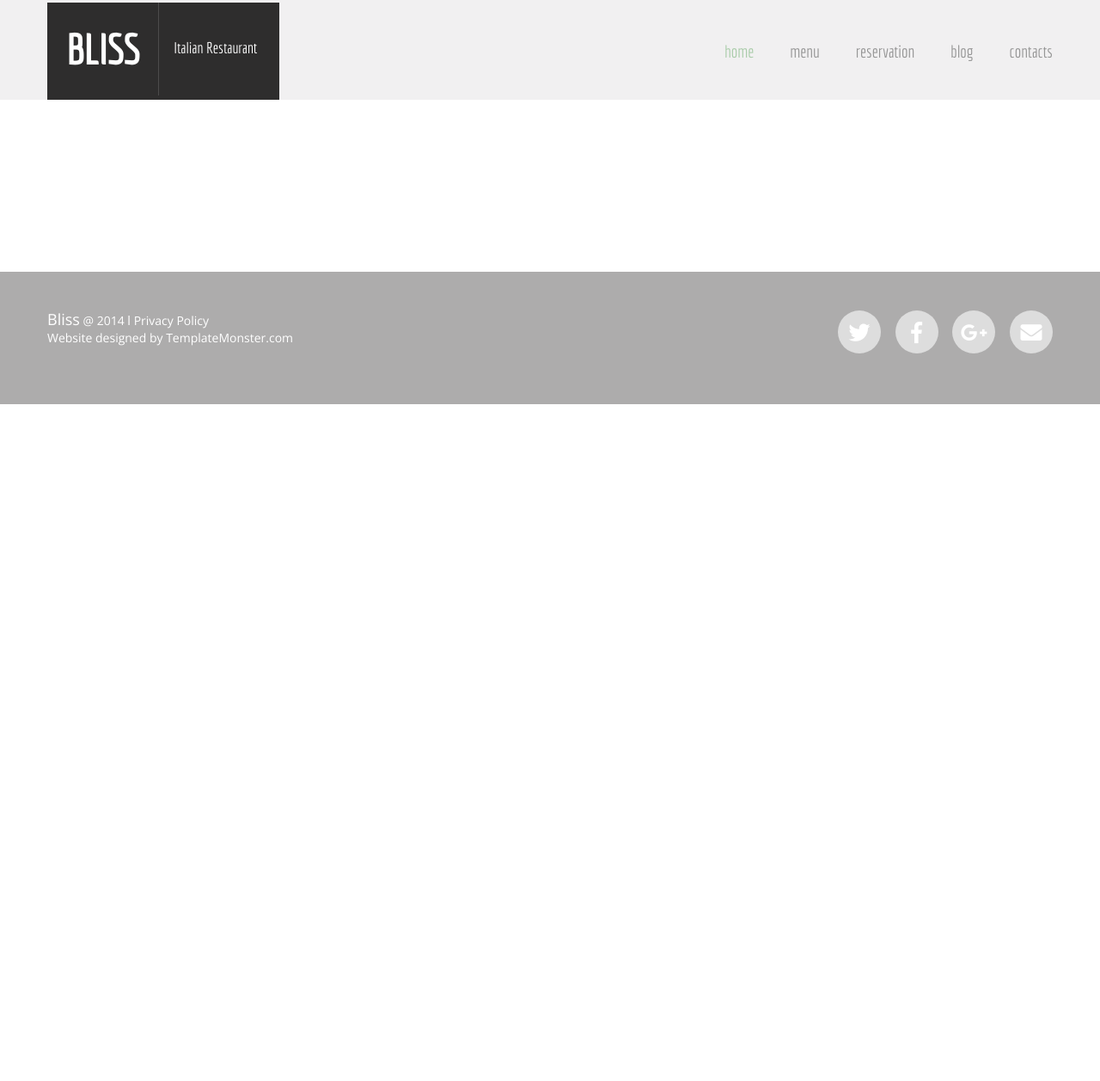
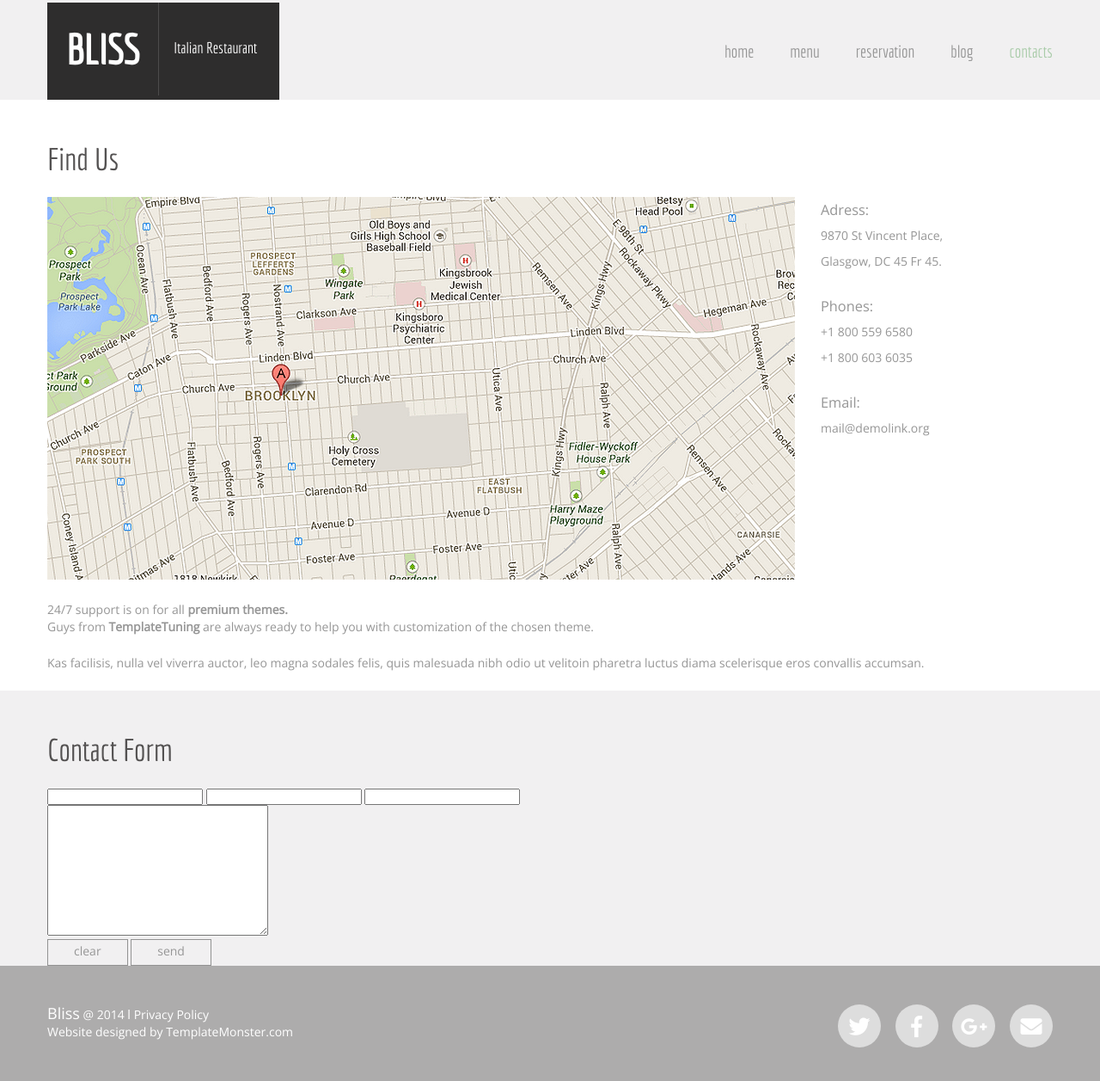
Before and after one commit to KostiaNetot/kostianetot.github.io, a plain HTML site: page contacts.html in a window 1280 px wide. Shown: the part 25-1282 px from the top of the page at 86% size. Before the commit the page ends 800 px from the top, so only its background shows below. Drawn offline with nearby package versions, Linux system fonts and the light colour scheme.

Commit message:
continuing

```diff
--- a/contacts.html
+++ b/contacts.html
@@ -16,17 +16,60 @@
             </a>
             <nav>
                 <ul>
-                  <li><a class="active" href="#">home</a></li>
+                  <li><a href="index.html">home</a></li>
                   <li><a href="menu.html">menu</a></li>
-                  <li><a href="#">reservation</a></li>
-                  <li><a href="#">blog</a></li>
-                  <li><a href="#">contacts</a></li>
+                  <li><a href="reservation.html">reservation</a></li>
+                  <li><a href="blog.html">blog</a></li>
+                  <li><a class="active" href="#">contacts</a></li>
                 </ul>
             </nav>
         </div>
   </header>
 
-  <main>
+  <main class="contacts-contain">
+      <div class="container">
+              <h2>Find Us</h2>
+              <div class="find clearfix">
+                  <img width="870" src="img/map.png" alt="map">
+                  <div class="contact-info">
+                      <h3>Adress:</h3>
+                      <p>
+                          9870 St Vincent Place, <br>Glasgow, DC 45 Fr 45.
+                      </p>
+                      <h3>Phones:</h3>
+                      <p>
+                          +1 800 559 6580 <br>+1 800 603 6035
+                      </p>
+                      <h3>Email:</h3>
+                      <p>mail@demolink.org</p>
+                  </div>
+              </div>
+              <div class="contact-text">
+                  <p>
+                    24/7 support is on for all <b>premium themes.</b> <br>
+                     Guys from <b>TemplateTuning</b> are always ready to help you with customization of the chosen theme.
+                  </p>
+                  <p>
+                      Kas facilisis, nulla vel viverra auctor, leo magna sodales felis, quis malesuada nibh odio  ut velitoin pharetra luctus diama scelerisque   eros convallis accumsan.
+                  </p>
+              </div>
+       </div>
+       <div class="contact-form">
+           <div class="container">
+               <h2>Contact Form</h2>
+               <form action="">
+                   <input type="name">
+                   <input type="email">
+                   <input type="phone">
+                   <textarea name="text" id="textarea" cols="30" rows="10"></textarea>
+                   <a href="#" class="btn-border">clear</a>
+                   <a href="#" class="btn-border">send</a>
+               </form>
+           </div>
+       </div>
+
+
+
 
   </main>
 
--- a/css/style.css
+++ b/css/style.css
@@ -507,6 +507,34 @@ section {
 .recent-text h4 {
     margin-bottom: 8px;
 }
+
+.contacts-contain h2 {
+    padding-top: 45px;
+}
+
+.find {
+    margin-bottom: 25px;
+}
+
+.find img,
+.find .contact-info {
+    float: left;
+    line-height: 30px;
+}
+
+.find .contact-info {
+    padding-left: 30px;
+}
+
+.contact-form {
+    background-color: #f1f0f1;
+}
+
+textarea {
+    display: block;
+}
+
+
 /*\Main*/
 
 /*Footer*/
```
Also changed, not shown: blog.html (+1 -1 lines), img/map.png (added).
